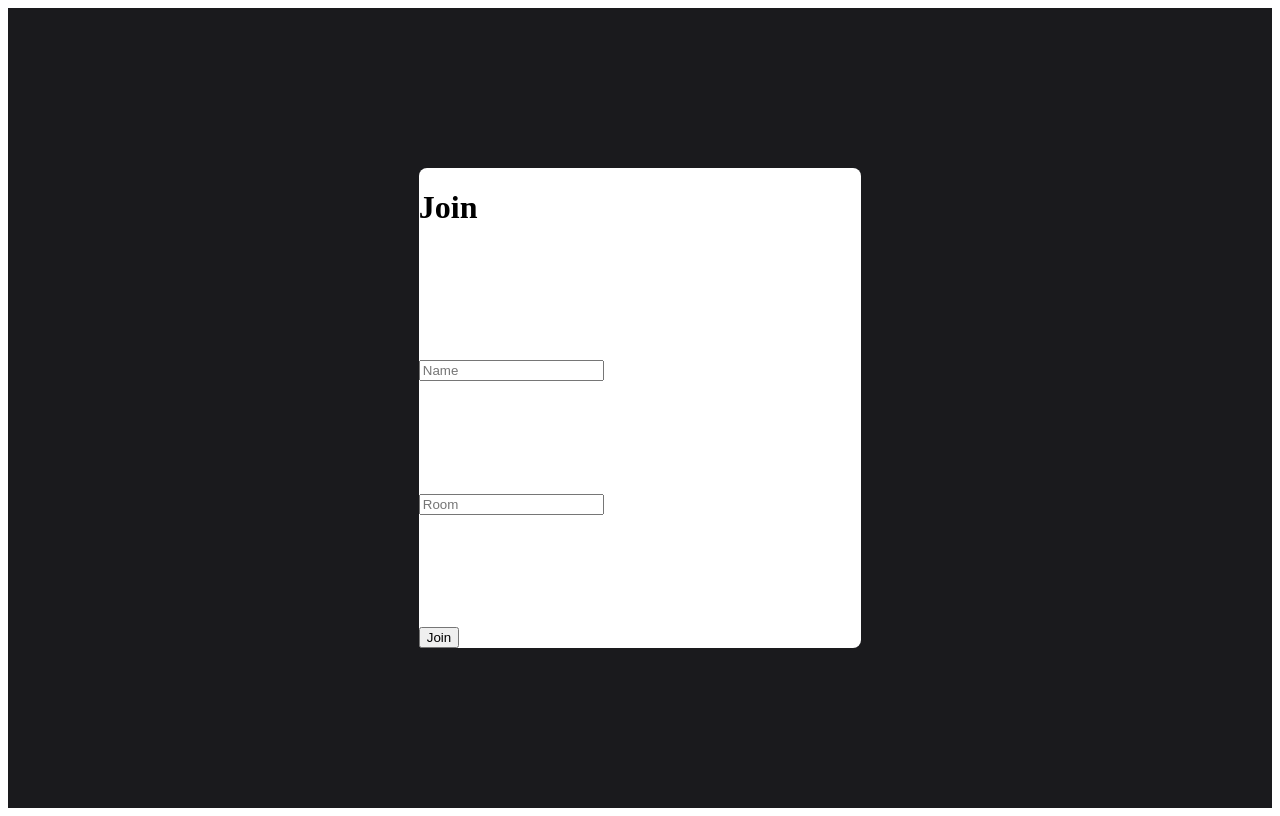
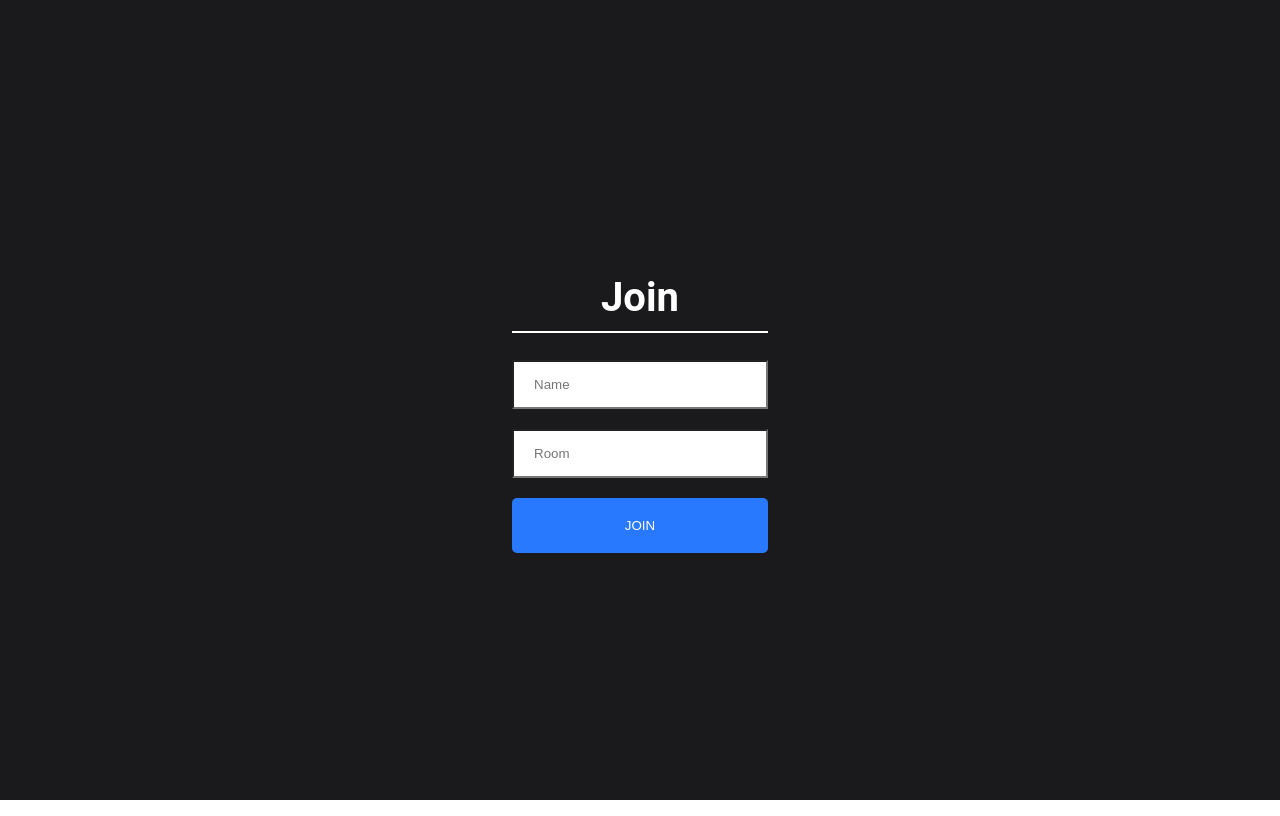
Before and after one commit to Decomplosed/realtime-chat-app, a React (Create React App) app in the folder client/: page / in a window 1280 px wide. Built offline with nearby package versions, Linux system fonts and the light colour scheme.

Commit message:
fixed styling of the Join page

```diff
--- a/client/src/components/Join/Join.css
+++ b/client/src/components/Join/Join.css
@@ -1,34 +1,71 @@
-.outerContainer {
+html, body {
+  font-family: 'Roboto', sans-serif;
+  padding: 0;
+  margin: 0;
+}
+
+#root {
+  height: 100vh;
+}
+
+* {
+  box-sizing: border-box;
+}
+
+.joinOuterContainer {
   display: flex;
   justify-content: center;
+  text-align: center;
+  height: 100vh;
   align-items: center;
-  height: 100vh;
   background-color: #1A1A1D;
 }
 
-.container {
-  display: flex;
-  flex-direction: column;
-  justify-content: space-between;
-  background: #FFFFFF;
-  border-radius: 8px;
-  height: 60%;
-  width: 35%;
+.joinInnerContainer {
+  width: 20%;
+}
+
+.joinInput {
+  border-radius: 0;
+  padding: 15px 20px;
+  width: 100%;
+}
+
+.heading {
+  color: white;
+  font-size: 2.5em;
+  padding-bottom: 10px;
+  border-bottom: 2px solid white;
+}
+
+.button {
+    color: #fff !important;
+    text-transform: uppercase;
+    text-decoration: none;
+    background: #2979FF;
+    padding: 20px;
+    border-radius: 5px;
+    display: inline-block;
+    border: none;
+    width: 100%;
+}
+
+.mt-20 {
+  margin-top: 20px;
 }
 
 @media (min-width: 320px) and (max-width: 480px) {
-  .outerContainer {
+  .joinOuterContainer {
     height: 100%;
   }
 
-  .container {
-    width: 100%;
-    height: 100%;
+  .joinInnerContainer {
+    width: 90%;
   }
+
+
 }
 
-@media (min-width: 480px) and (max-width: 1200px) {
-  .container {
-    width: 60%;
-  }
+button:focus {
+  outline: 0;
 }
--- a/client/src/components/Join/Join.js
+++ b/client/src/components/Join/Join.js
@@ -8,8 +8,8 @@
   const [room, setRoom] = useState('')
 
   return (
-    <div className='outerContainer'>
-      <div className='container'>
+    <div className='joinOuterContainer'>
+      <div className='joinInnerContainer'>
         <h1 className='heading'>Join</h1>
         <div>
           <input
```
